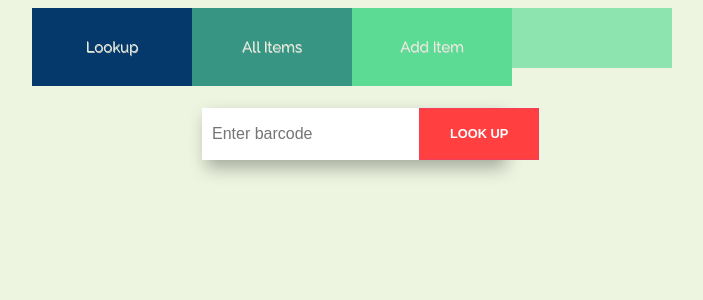
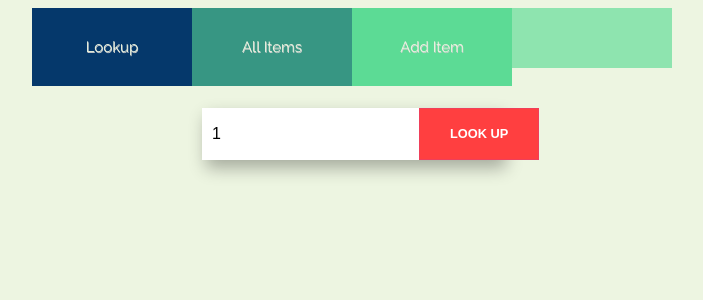
Before and after one commit to msmcsd/price-is-right, a React (Create React App) app: page /item/1 in a window 1280 px wide. Shown: the top 300 px of the page, without its empty margins (288-991 px from the left). Built offline with nearby package versions, Linux system fonts and the light colour scheme; no server answers.

Commit message:
Frontend: Remove ItemLookupForm

```diff
--- a/src/App.tsx
+++ b/src/App.tsx
@@ -1,11 +1,5 @@
 import './App.css';
-import React, { useState } from "react";
-import { FoodApiResult, GroceryItem } from "./types/types";
 import "./css/ItemLookup.css"
-import ItemHistory from "./components/ItemHistory";
-import { loadItemHistory, upsertItem } from "./database";
-import ItemCard from "./components/ItemCard";
-import ItemLookupForm from './components/ItemLookupForm';
 import NavMenu from './components/NavMenu';
 import { Routes , Route} from 'react-router-dom';
 import ItemLookup from './components/ItemLookup';
--- a/src/components/ItemLookup.tsx
+++ b/src/components/ItemLookup.tsx
@@ -1,12 +1,12 @@
-// import './App.css';
 import React, { useEffect, useState } from "react";
 import { FoodApiResult, GroceryItem } from "../types/types";
-// import "./css/ItemLookup.css"
 import ItemHistory from "../components/ItemHistory";
 import { loadItemHistory, upsertItem } from "../database";
 import ItemCard from "../components/ItemCard";
-import ItemLookupForm from '../components/ItemLookupForm';
 import { useParams } from "react-router-dom";
+import { isMobile } from 'react-device-detect';
+import Html5QrcodePlugin from "./Html5QrcodeScannerPlugin";
+import { Html5QrcodeResult } from "html5-qrcode";
 
 const ItemLookup = () => {
   const [barcodeText, setBarcodeText] = useState<string>("");
@@ -26,7 +26,6 @@ const ItemLookup = () => {
       loadItem(id);
     }
   }, []);
-
 
   const loadItem = async(bar_code: string) => {
     try {
@@ -81,7 +80,7 @@ const ItemLookup = () => {
     loadItem(barcodeText);
   }
 
-  const handleTextChange = (e: React.FormEvent<HTMLInputElement>) => {
+  const handleBarcodeInputChange = (e: React.FormEvent<HTMLInputElement>) => {
     setBarcodeText(e.currentTarget.value);
   }
 
@@ -164,10 +163,40 @@ const ItemLookup = () => {
     );
   }
 
+  // Assumes barcodes only contain numbers.
+  const handleInput = (e: React.FormEvent<HTMLInputElement>) => {
+    e.currentTarget.value = e.currentTarget.value.replace(/[^0-9]/g, '');
+  }
+
+  const onNewScanResult = (decodedText: string, decodedResult: Html5QrcodeResult) => {
+    setBarcodeText(decodedText);
+  };
+
   return (
     <>
       <div className="main">
-        <ItemLookupForm handleSubmit={handleLookup} handleTextChange={handleTextChange} setBarcode={setBarcodeText} numericInput />
+        <form className="flex-form" onSubmit={handleLookup}>
+          <input type="text"
+            name="barcode"
+            inputMode="numeric"
+            placeholder="Enter Barcode"
+            onChange={handleBarcodeInputChange}
+            onInput={handleInput}
+            value={barcodeText}
+            required
+          />
+          <input type="submit" className="red-button" value="Look up" />
+        </form>
+        {isMobile &&
+          <div className="App">
+            <Html5QrcodePlugin
+              fps={10}
+              qrbox={250}
+              disableFlip={false}
+              qrCodeSuccessCallback={onNewScanResult}
+            />
+          </div>
+        }
         <div className="gap"></div>
         {populateLookupResult()}
       </div>
--- a/src/components/ItemLookupForm.tsx
+++ /dev/null
@@ -1,54 +0,0 @@
-import { Dispatch, FormEventHandler, SetStateAction, useState } from "react";
-import "../css/ItemLookup.css";
-import Html5QrcodePlugin from "./Html5QrcodeScannerPlugin";
-import { Html5QrcodeResult } from "html5-qrcode";
-import { isMobile } from 'react-device-detect';
-
-type ItemLookupFormProps = {
-  handleTextChange: FormEventHandler,
-  handleSubmit: FormEventHandler,
-  setBarcode: Dispatch<SetStateAction<string>>,
-  numericInput?: boolean
-}
-
-const ItemLookupForm = ({ handleTextChange, handleSubmit, setBarcode, numericInput } : ItemLookupFormProps) => {
-  const [barcodeText, setBarcodeText] = useState<string>("");
-
-  const handleInput = (e: React.FormEvent<HTMLInputElement>) => {
-    e.currentTarget.value = e.currentTarget.value.replace(/[^0-9]/g, '');
-  }
-
-  const onNewScanResult = (decodedText: string, decodedResult: Html5QrcodeResult) => {
-    setBarcodeText(decodedText);
-    setBarcode(decodedText);
-  };
-
-  return (
-    <>
-      <form className="flex-form" onSubmit={handleSubmit}>
-        <input type="text"
-              name="barcode"
-              inputMode={numericInput? "numeric":"text"}
-              placeholder="Enter barcode"
-              onChange={handleTextChange}
-              onInput={handleInput}
-              value={barcodeText}
-              required
-        />
-        <input type="submit" className="red-button" value="Look up" />
-      </form>
-      {isMobile &&
-        <div className="App">
-          <Html5QrcodePlugin
-            fps={10}
-            qrbox={250}
-            disableFlip={false}
-            qrCodeSuccessCallback={onNewScanResult}
-          />
-        </div>
-      }
-    </>
-  )
-}
-
-export default ItemLookupForm;
```
